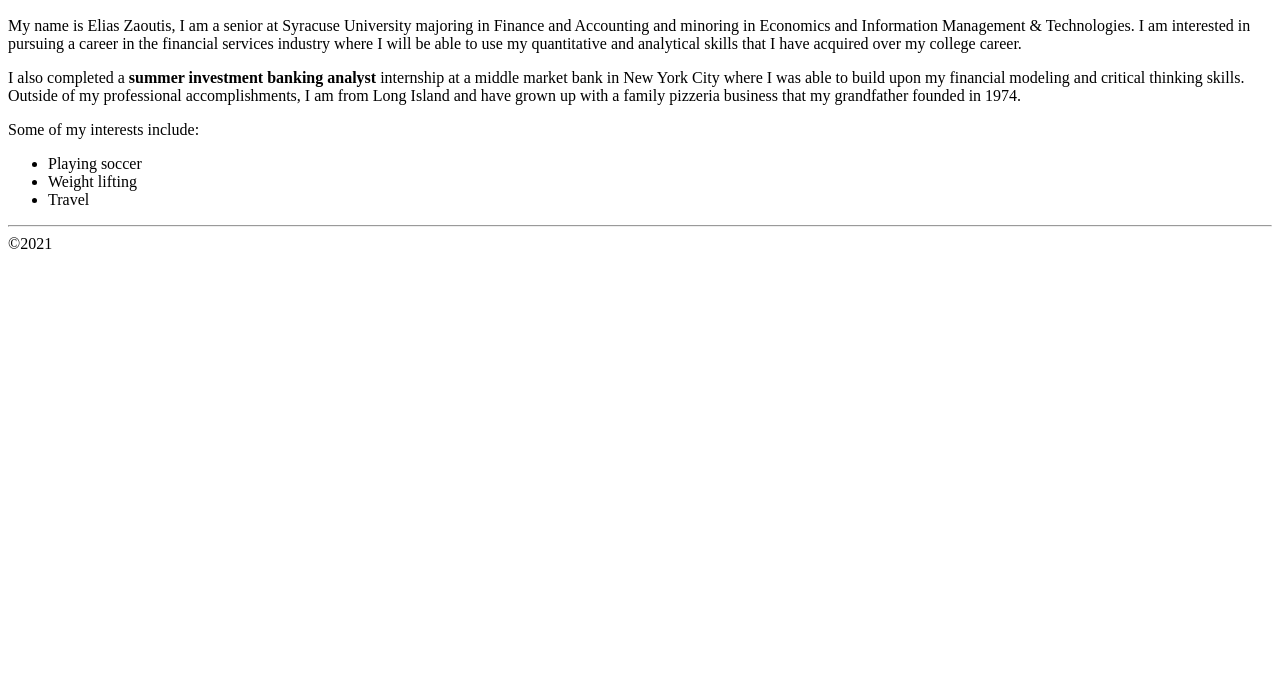
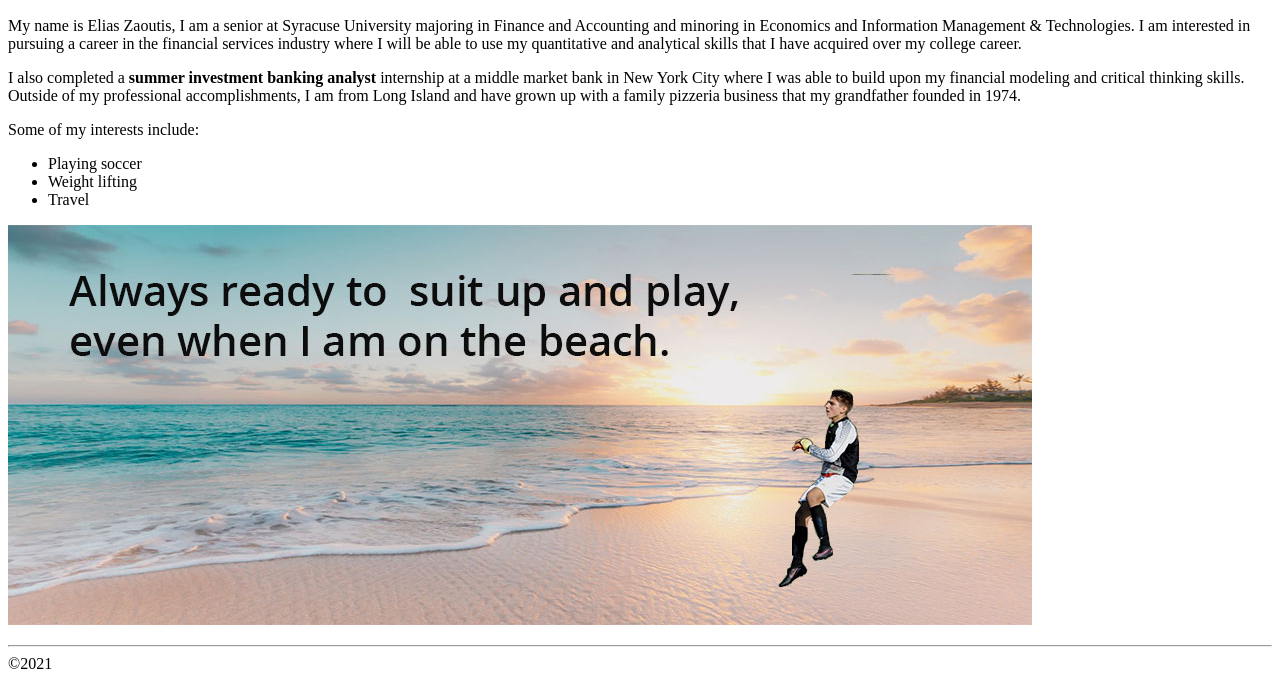
Before and after one commit to epzaouti-su/ist263, a plain HTML site: page lab05/zaoutis-bio.html in a window 1280 px wide. Shown: the part 110-800 px from the top of the page. Drawn offline with Linux system fonts and the light colour scheme.

Commit message:
lab05-beach-soccer-image

```diff
--- a/lab05/zaoutis-bio.html
+++ b/lab05/zaoutis-bio.html
@@ -28,6 +28,10 @@
             <li>Travel</li>
         </ul>
 
+        <p>
+            <img src="../images/beach-soccer.jpg" alt="beach-soccer">
+        </p>
+
         <hr>
         &copy;2021
 
```
